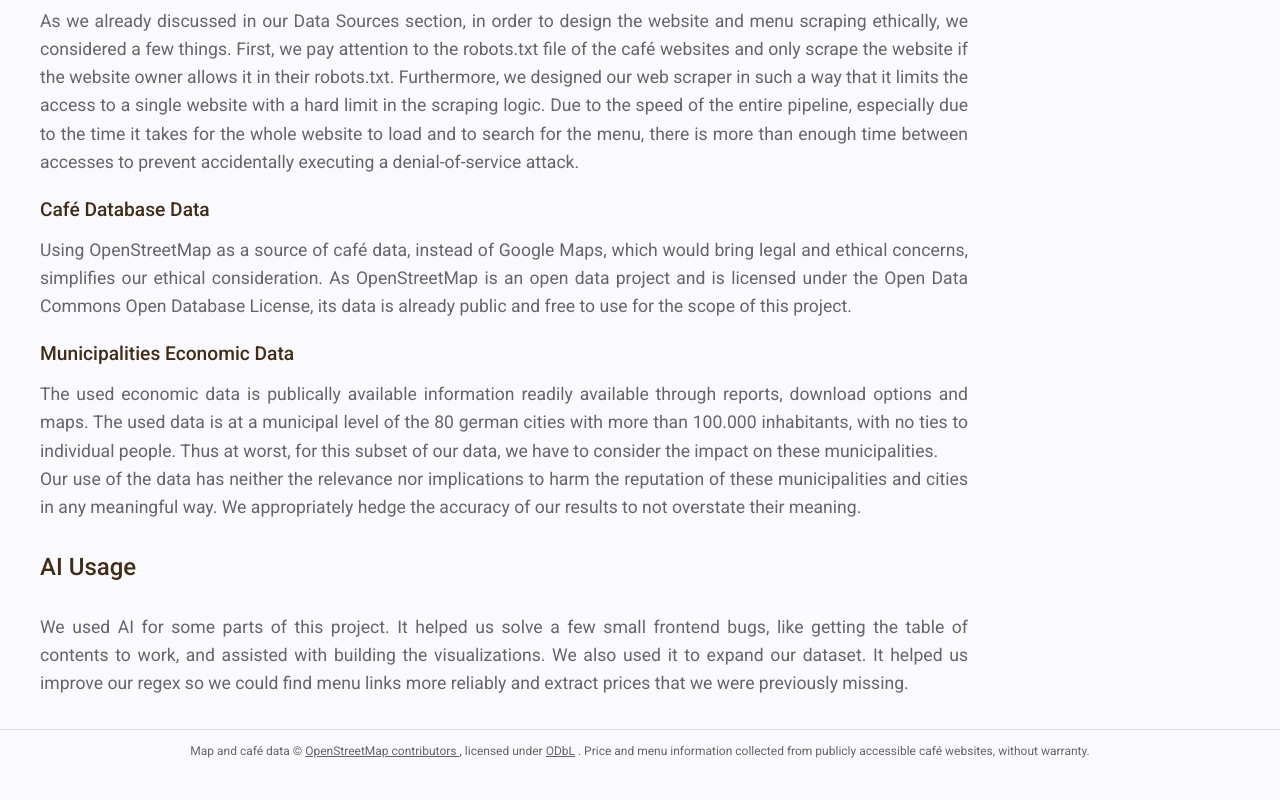
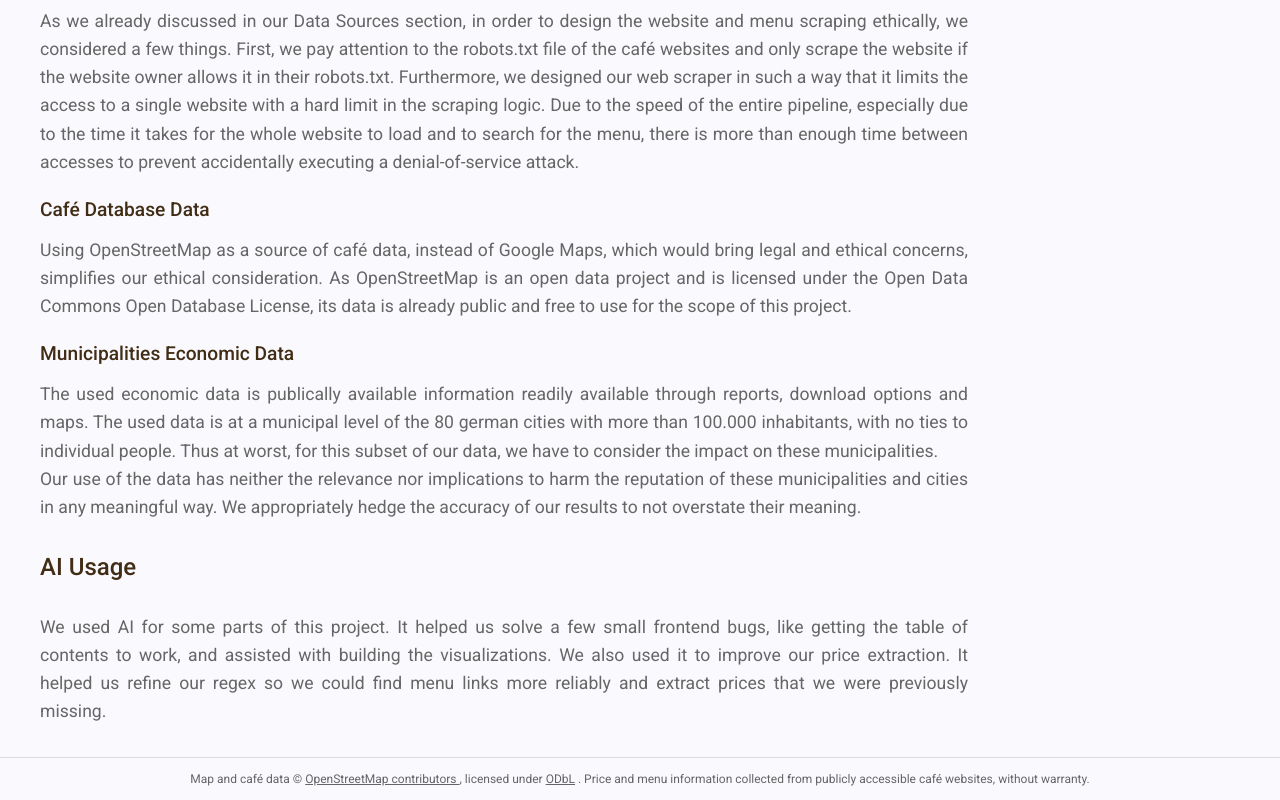
Before and after one commit to dobe-1/CoffeeFinder, an Angular app in the folder frontend/: page /home in a window 1280 px wide. Shown: the part 7300-8100 px from the top of the page. Before the commit the page ends 8072 px from the top, so only its background shows below. Built offline with nearby package versions, Linux system fonts and the light colour scheme.

Commit message:
feat: refined AI section

```diff
--- a/frontend/src/app/home/home.html
+++ b/frontend/src/app/home/home.html
@@ -239,7 +239,8 @@
         <p>
             We used AI for some parts of this project.
             It helped us solve a few small frontend bugs, like getting the table of contents to work, and assisted with building the visualizations.
-            We also used it to expand our dataset. It helped us improve our regex so we could find menu links more reliably and extract prices that we were previously missing.
+            We also used it to improve our price extraction.
+            It helped us refine our regex so we could find menu links more reliably and extract prices that we were previously missing.
         </p>
     </section>
 
```
